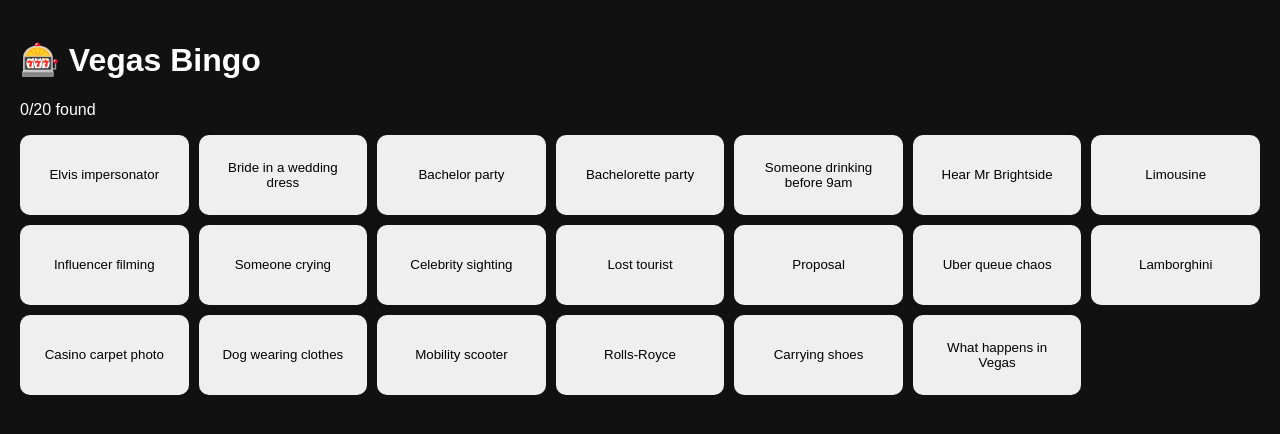
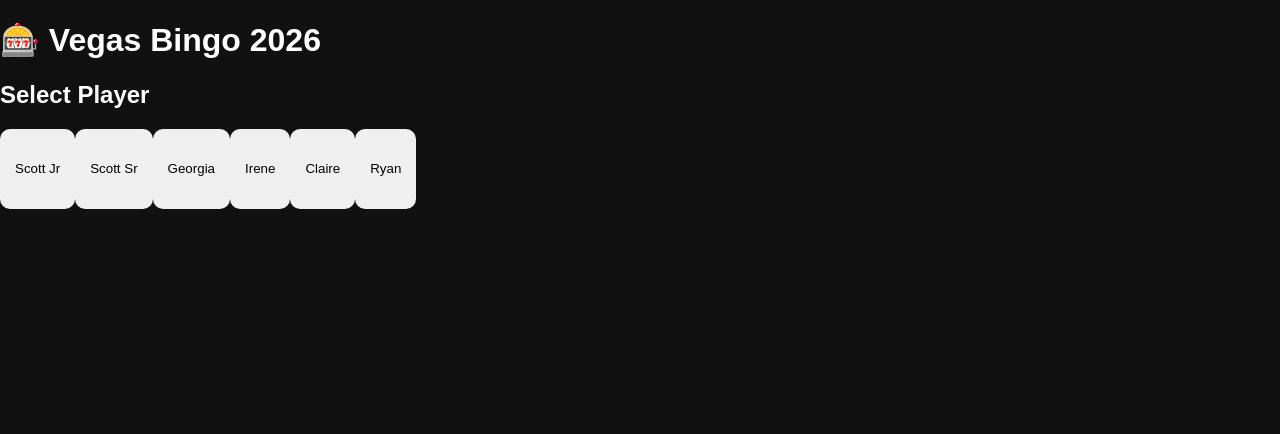
Before and after one commit to cheeseboy-gosee1490/vegas-bingo, a React (Vite) app: page / in a window 1280 px wide. Shown: the top 434 px of the page. Built offline with nearby package versions, Linux system fonts and the light colour scheme.

Commit message:
Update App.jsx

```diff
--- a/src/App.jsx
+++ b/src/App.jsx
@@ -1,57 +1,139 @@
-import React, { useState, useEffect } from 'react';
+import React, { useState, useEffect } from "react";
 
-const items = [
-  'Elvis impersonator',
-  'Bride in a wedding dress',
-  'Bachelor party',
-  'Bachelorette party',
-  'Someone drinking before 9am',
-  'Hear Mr Brightside',
-  'Limousine',
-  'Influencer filming',
-  'Someone crying',
-  'Celebrity sighting',
-  'Lost tourist',
-  'Proposal',
-  'Uber queue chaos',
-  'Lamborghini',
-  'Casino carpet photo',
-  'Dog wearing clothes',
-  'Mobility scooter',
-  'Rolls-Royce',
-  'Carrying shoes',
-  'What happens in Vegas'
+const PLAYERS = [
+  "Scott Jr",
+  "Scott Sr",
+  "Georgia",
+  "Irene",
+  "Claire",
+  "Ryan"
+];
+
+const SQUARES = [
+  "Elvis Impersonator",
+  "Bride in Wedding Dress",
+  "Bachelor Party",
+  "Bachelorette Party",
+  "Someone Drinking Before 9am",
+  "Hear Mr Brightside",
+  "Limousine",
+  "Influencer Filming",
+  "Someone Crying",
+  "Celebrity Sighting",
+  "Lost Tourist",
+  "Proposal",
+  "Uber Queue Chaos",
+  "Lamborghini",
+  "Casino Carpet Photo",
+  "Dog Wearing Clothes",
+  "Mobility Scooter",
+  "Rolls Royce",
+  "Carrying Shoes",
+  "What Happens In Vegas",
+  "Security Escort",
+  "Couple Arguing",
+  "Selfie Stick",
+  "Wedding Happening",
+  "Group Shot With Strangers",
+  "Person Asleep In Public",
+  "High Limit Room",
+  "Slot Jackpot Celebration",
+  "Street Performer",
+  "Fake Designer Handbag",
+  "Matching Outfits",
+  "Cowboy Hat",
+  "Poker Face Sunglasses",
+  "Frozen Cocktail",
+  "Vegas Sign Selfie",
+  "Pool Party Wristband",
+  "Casino Chips Photo",
+  "Hotel Upgrade Story",
+  "Someone Lost Their Friends",
+  "Buffet Plate Mountain",
+  "Tattoo Shop",
+  "Sports Bet Slip",
+  "Blackjack Table",
+  "Roulette Spin",
+  "Bachelor Wearing Sash",
+  "Bachelorette Wearing Veil",
+  "Golf Polo Crew",
+  "Someone Singing Karaoke",
+  "Bellagio Fountain Video",
+  "Free Space"
 ];
 
 export default function App() {
-  const [checked, setChecked] = useState(
-    () => JSON.parse(localStorage.getItem('vb') || '{}')
+  const [player, setPlayer] = useState(
+    localStorage.getItem("vegas-player") || ""
+  );
+
+  const [found, setFound] = useState(
+    JSON.parse(localStorage.getItem("vegas-found") || "{}")
   );
 
   useEffect(() => {
-    localStorage.setItem('vb', JSON.stringify(checked));
-  }, [checked]);
+    localStorage.setItem("vegas-found", JSON.stringify(found));
+  }, [found]);
 
-  const count = Object.values(checked).filter(Boolean).length;
+  const toggleSquare = (square) => {
+    setFound({
+      ...found,
+      [square]: !found[square]
+    });
+  };
+
+  const count = Object.values(found).filter(Boolean).length;
+  const percent = Math.round((count / SQUARES.length) * 100);
+
+  if (!player) {
+    return (
+      <div className="app">
+        <h1>🎰 Vegas Bingo 2026</h1>
+        <h2>Select Player</h2>
+
+        {PLAYERS.map((p) => (
+          <button
+            key={p}
+            className="playerBtn"
+            onClick={() => {
+              localStorage.setItem("vegas-player", p);
+              setPlayer(p);
+            }}
+          >
+            {p}
+          </button>
+        ))}
+      </div>
+    );
+  }
 
   return (
-    <div className="wrap">
-      <h1>🎰 Vegas Bingo</h1>
-      <p>{count}/{items.length} found</p>
+    <div className="app">
+      <h1>🎰 Vegas Bingo 2026</h1>
+
+      <div className="playerTag">
+        Playing as: <strong>{player}</strong>
+      </div>
+
+      <div className="progress">
+        <div
+          className="progressFill"
+          style={{ width: `${percent}%` }}
+        />
+      </div>
+
+      <p>
+        {count}/{SQUARES.length} Found ({percent}%)
+      </p>
 
       <div className="grid">
-        {items.map(item => (
+        {SQUARES.map((square) => (
           <button
-            key={item}
-            className={checked[item] ? 'on' : ''}
-            onClick={() =>
-              setChecked({
-                ...checked,
-                [item]: !checked[item]
-              })
-            }
+            key={square}
+            className={found[square] ? "square found" : "square"}
+            onClick={() => toggleSquare(square)}
           >
-            {item}
+            {square}
           </button>
         ))}
       </div>
```
